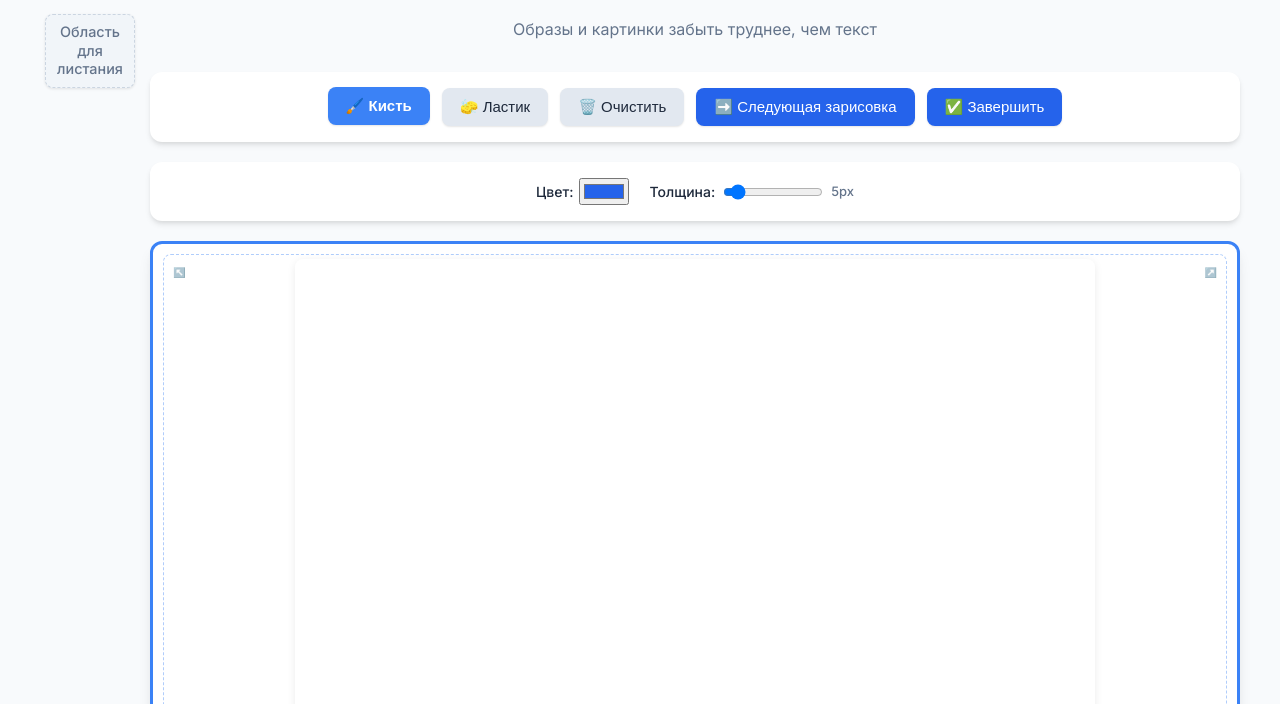
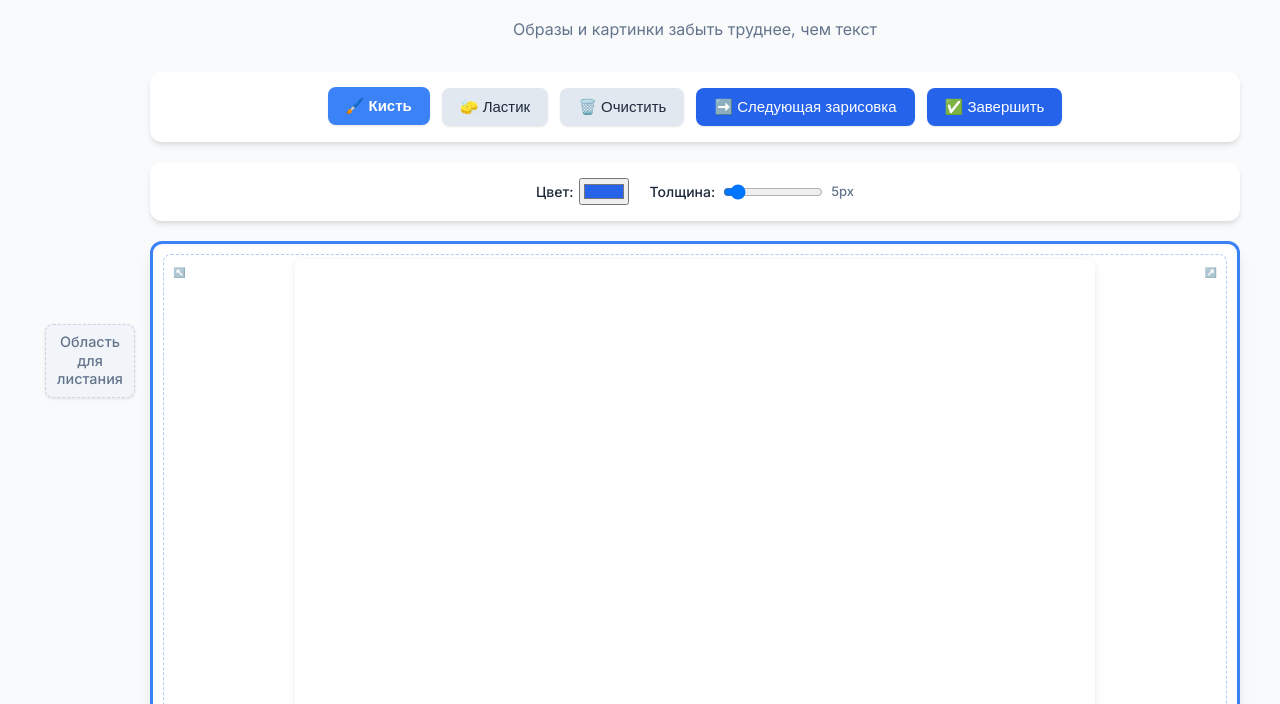
Before and after one commit to osinec/zarisovka, a plain HTML site: page index.html in a window 1280 px wide. Shown: the part 96-800 px from the top of the page. Drawn offline with Linux system fonts and the light colour scheme.

Commit message:
Update index.html

```diff
--- a/index.html
+++ b/index.html
@@ -43,7 +43,7 @@
       display: flex;
       flex-direction: column;
       align-items: center; /* ✏️ РЕГУЛИРУЕТ ГОРИЗОНТАЛЬНОЕ ВЫРАВНИВАНИЕ НАДПИСИ (center, flex-start, flex-end) */
-      padding-top: 90px; /* ✏️ РЕГУЛИРУЕТ ОТСТУП СВЕРХУ — МЕНЯЙ, ЧТОБЫ СДВИНУТЬ НАДПИСЬ ВЫШЕ/НИЖЕ */
+      padding-top: 400px; /* ✏️ РЕГУЛИРУЕТ ОТСТУП СВЕРХУ — МЕНЯЙ, ЧТОБЫ СДВИНУТЬ НАДПИСЬ ВЫШЕ/НИЖЕ */
     }
 
     .image-panel .label {
```
